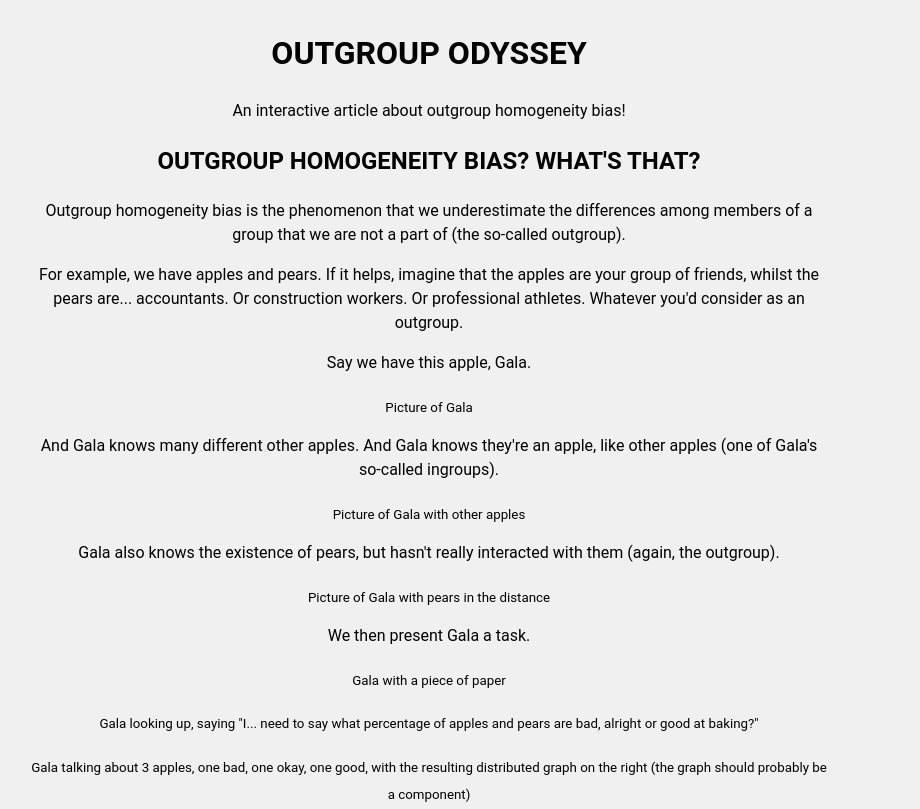
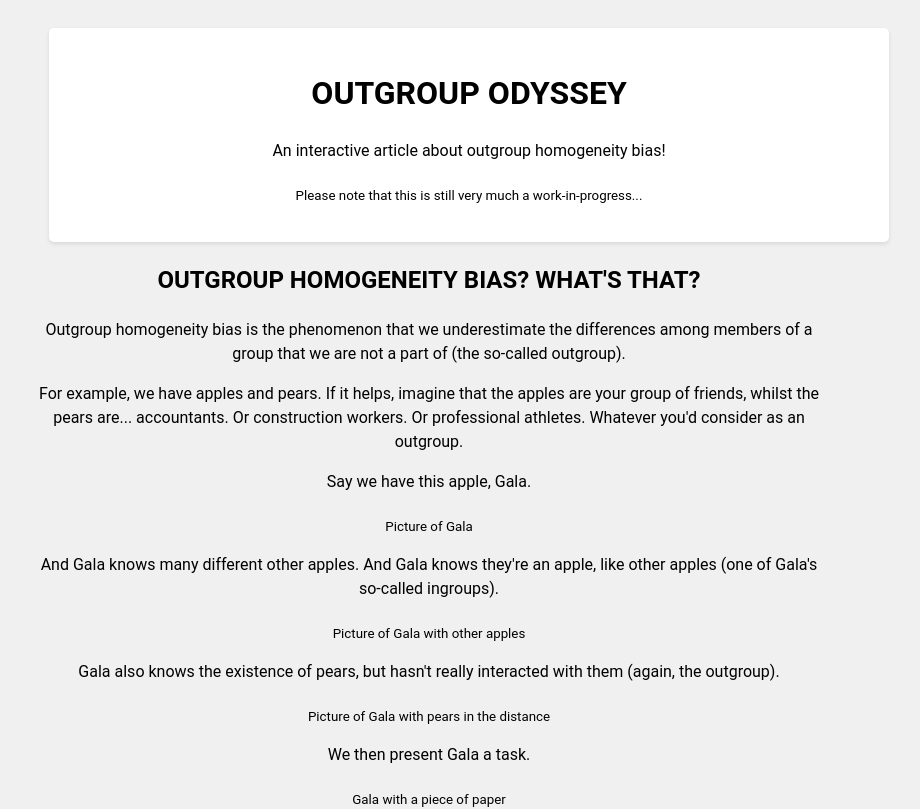
Before and after one commit to AxiDragon/outgroup-odyssey, a React (Create React App) app: page / in a window 1280 px wide. Shown: the top 809 px of the page, without its empty margins (211-1131 px from the left). Built offline with nearby package versions, Linux system fonts and the light colour scheme.

Commit message:
Update basic TitleCard

```diff
--- a/src/App.css
+++ b/src/App.css
@@ -14,3 +14,12 @@ body {
 	flex-direction: column;
 	align-items: center;
 }
+
+.TitleCard {
+	background-color: #fff;
+	border-radius: 5px;
+	box-shadow: 0 2px 4px rgba(0, 0, 0, 0.1);
+	margin: 20px;
+	padding: 20px;
+	width: 100%;
+}
--- a/src/components/TitleCard.tsx
+++ b/src/components/TitleCard.tsx
@@ -1,8 +1,9 @@
 const TitleCard = () => {
 	return (
-		<div>
+		<div className="TitleCard">
 			<h1>OUTGROUP ODYSSEY</h1>
 			<p>An interactive article about outgroup homogeneity bias!</p>
+			<p><sub>Please note that this is still very much a work-in-progress...</sub></p>
 		</div>
 	);
 };
```
